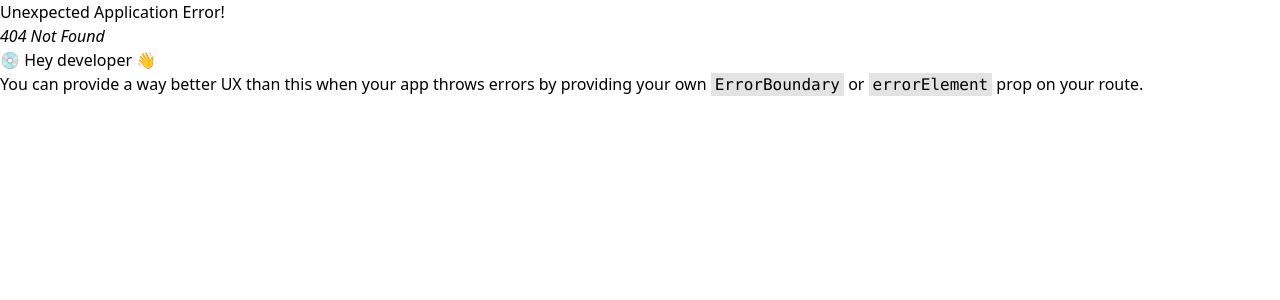
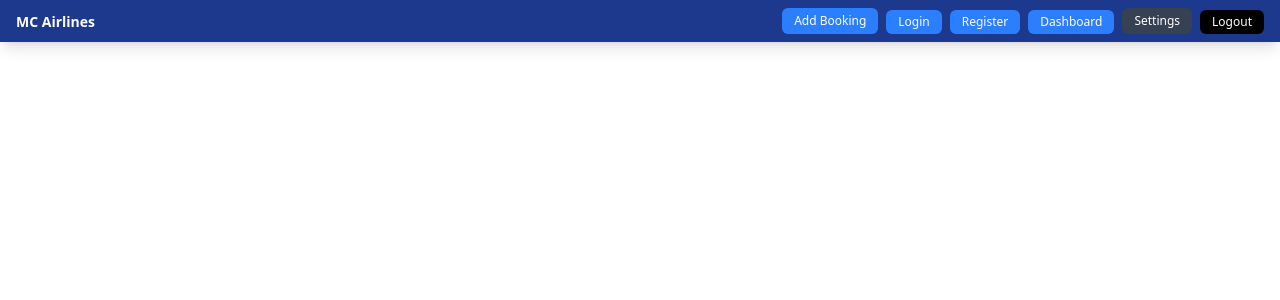
Before and after one commit to mickymarsh/Airline-Reservation-System, a React (Vite) app in the folder vite-project/: page /Dashboard in a window 1280 px wide. Before the commit this address had no page. Shown: the top 300 px of the page. Built offline with nearby package versions, Linux system fonts and the light colour scheme.

Commit message:
Frontend for Dashboard

```diff
--- a/vite-project/src/App.jsx
+++ b/vite-project/src/App.jsx
@@ -2,6 +2,7 @@
 import Login from "./Pages/Login";
 import Register from "./Pages/Register";
 import Home from "./Pages/Home";
+import Dashboard from "./Pages/Dashboard";
 
 
 
@@ -20,6 +21,10 @@
     {
       path: "/Register",
       element: <Register />,
+    },
+    {
+      path: "/Dashboard",
+      element: <Dashboard />,
     }
   ]);
 
--- /dev/null
+++ b/vite-project/src/Pages/Dashboard.jsx
@@ -0,0 +1,49 @@
+import { Link, useNavigate } from "react-router-dom";
+
+function Dashboard(){
+    return(
+        <div className="bg-blue-900 text-white py-2 px-4 w-full shadow-lg">
+        <div className="flex justify-between items-center">
+          {/* Left Side - Title */}
+          <Link to="/"><span className="text-sm font-semibold">MC Airlines</span></Link>
+
+          {/* Right Side - Buttons */}
+          <div className="flex space-x-2">
+            <button className="bg-blue-500 hover:bg-blue-600 px-3 py-1 rounded-md text-xs">
+              Add Booking
+            </button>
+
+            <Link to="/Login">
+              <button className="bg-blue-500 hover:bg-blue-600 px-3 py-1 rounded-md text-xs">
+                Login
+              </button>
+            </Link>
+
+            <Link to="/Register">
+              <button className="bg-blue-500 hover:bg-blue-600 px-3 py-1 rounded-md text-xs">
+                Register
+              </button>
+            </Link>
+
+            <Link to="/Dashboard">
+              <button className="bg-blue-500 hover:bg-blue-600 px-3 py-1 rounded-md text-xs">
+                Dashboard
+              </button>
+            </Link>
+
+            <button className="bg-gray-700 hover:bg-gray-600 px-3 py-1 rounded-md text-xs">
+              Settings
+            </button>
+
+            <Link to="/">
+              <button className="bg-black hover:bg-gray-800 px-3 py-1 rounded-md text-xs">
+                Logout
+              </button>
+            </Link>
+          </div>
+        </div>
+      </div>
+    )
+}
+
+export default Dashboard
--- a/vite-project/src/Pages/Home.jsx
+++ b/vite-project/src/Pages/Home.jsx
@@ -31,8 +31,17 @@
       {/* Navbar with background color */}
 <div className="bg-blue-900 text-white py-2 px-4 w-full shadow-lg">
   <div className="flex justify-between items-center">
-          {/* Left Side - Title */}
-          <span className="text-sm font-semibold">Airline Reservation System</span>
+    {/* Left Side - Title and Admin Link */}
+    <div className="flex items-center gap-6"> {/* Added gap for spacing */}
+      <Link to="/">
+        <span className="text-lg font-bold">MC Airlines</span> {/* Larger and bolder */}
+      </Link>
+      <Link to="/">
+        <span className="text-sm font-semibold opacity-80 hover:opacity-100">
+          Are you an admin?
+        </span> {/* Smaller and slightly faded */}
+      </Link>
+    </div>
 
     {/* Right Side - Buttons */}
     <div className="flex space-x-2">
@@ -52,6 +61,12 @@
         </button>
       </Link>
 
+      <Link to="/Dashboard">
+        <button className="bg-blue-500 hover:bg-blue-600 px-3 py-1 rounded-md text-xs">
+          Dashboard
+        </button>
+      </Link>
+
       <button className="bg-gray-700 hover:bg-gray-600 px-3 py-1 rounded-md text-xs">
         Settings
       </button>
@@ -65,10 +80,11 @@
   </div>
 </div>
 
+
       {/* Main Heading Section with Background Color */}
       <div className="bg-gradient-to-r from-teal-500 via-cyan-500 to-blue-500 text-center py-8" >
         <h1 className="text-4xl font-bold text-white leading-tight">
-          Welcome to Airline Reservation System
+          Welcome to MC Airlines
         </h1>
       </div>
 
--- a/vite-project/src/Pages/Login.jsx
+++ b/vite-project/src/Pages/Login.jsx
@@ -27,7 +27,7 @@
           const response = await axios.post("http://localhost:8800/api/Login/login", inputs);
           console.log(response.data); // Log the response data from the API
           console.log("data went successfull")
-          navigate("/");
+          navigate("/Dashboard");
         } catch (err) {
           console.log("Error:", err.response?.data || err); // Log any error response
           setErr(err.response?.data || "An error occurred");
```
Lines whose indentation alone changed are shown as unchanged.
